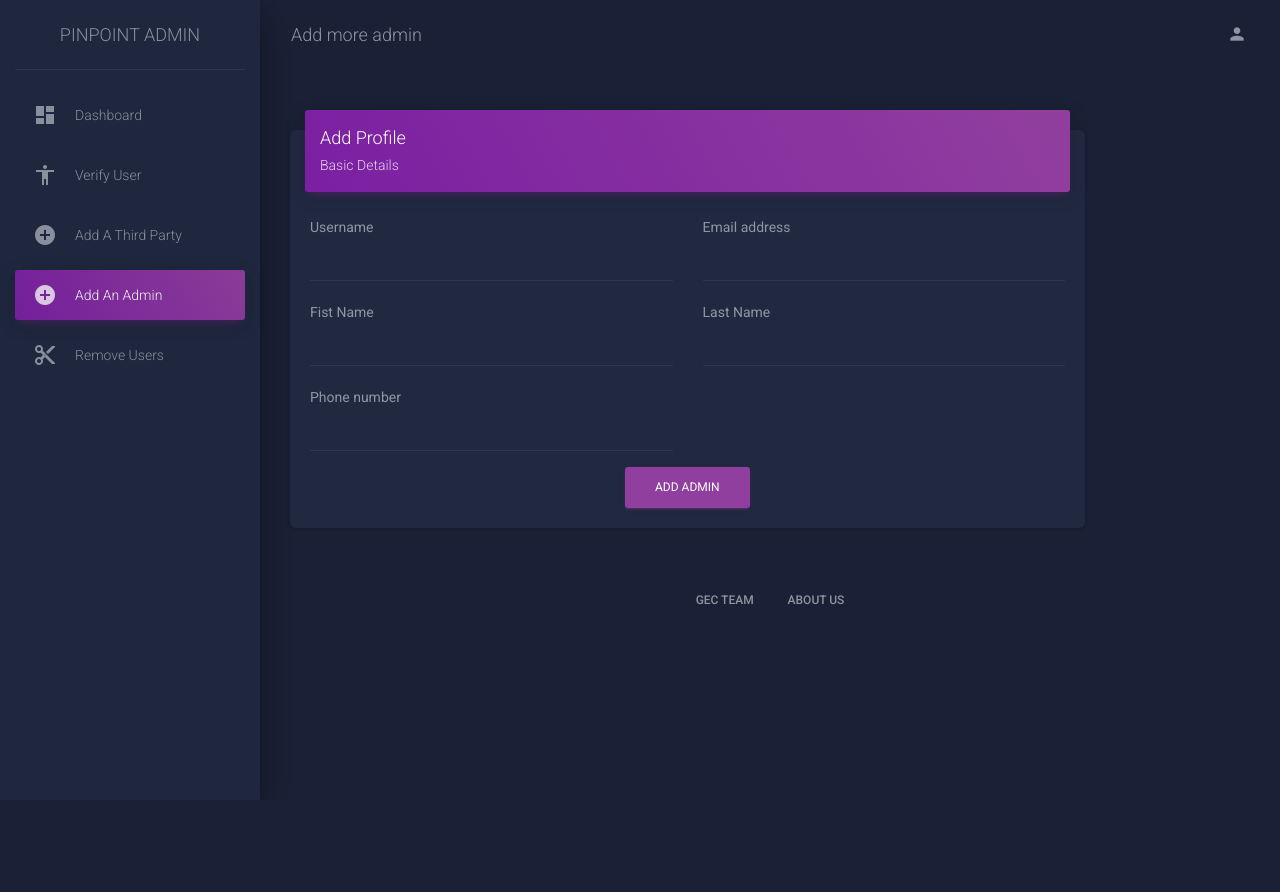
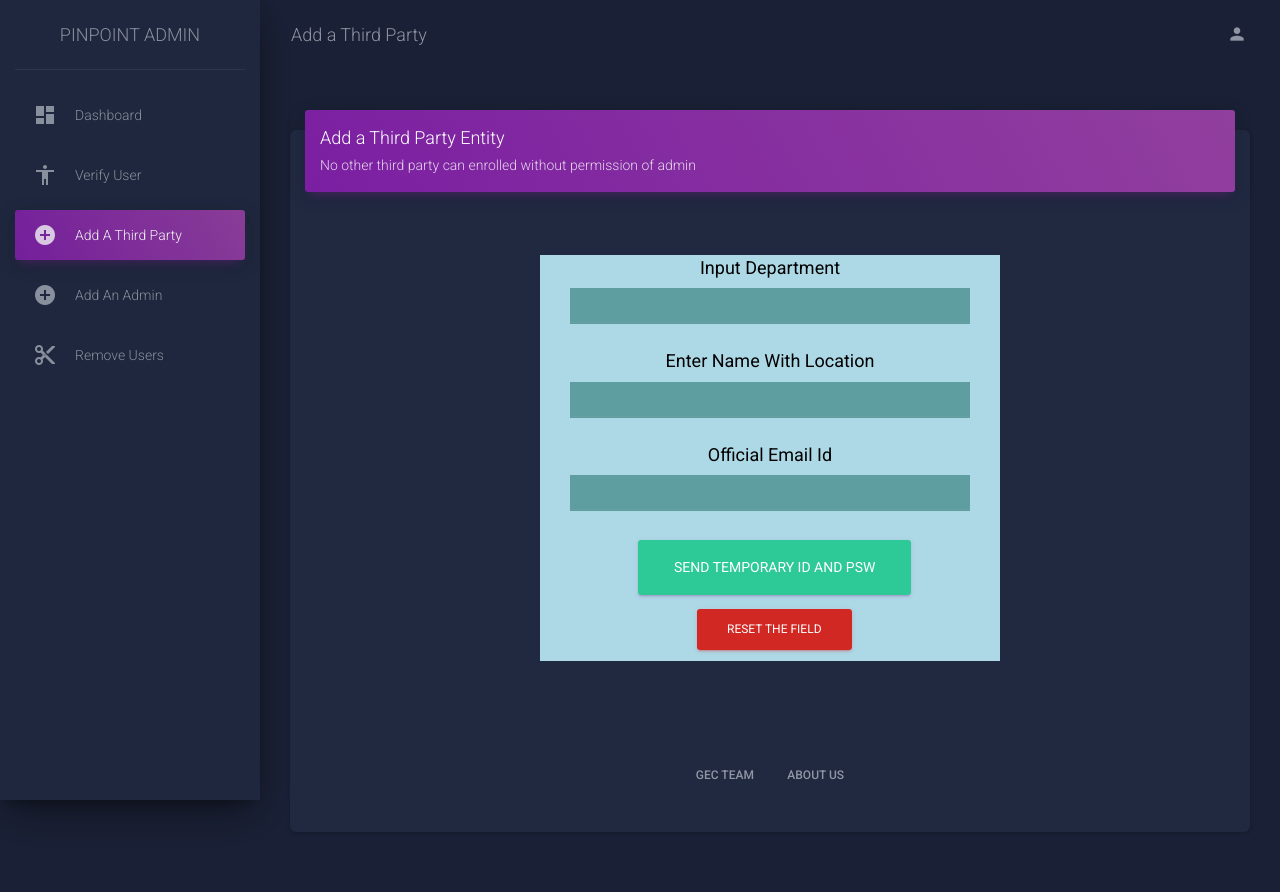
Before and after one commit to vidhya123cse/admin, a Flask app: page /third_party in a window 1280 px wide. Before the commit the page ends 604 px from the top, so only its background shows below. Run offline with Flask 2, Linux system fonts and the light colour scheme; some libraries are stand-ins or nearby versions.

Commit message:
Update add_third.html

```diff
--- a/templates/add_third.html
+++ b/templates/add_third.html
@@ -1,3 +1,4 @@
+
 
 <!DOCTYPE html>
 <html lang="en">
@@ -29,6 +30,7 @@ CSS Just for demo purpose, don't include it in your project
   <link rel= "stylesheet" type= "text/css" href= "{{ url_for('static',filename='demo/demo.css') }}">
 </head>
 
+
 <body class="dark-edition">
   <body class="dark-edition">
     <div class="wrapper ">
@@ -43,7 +45,7 @@ CSS Just for demo purpose, don't include it in your project
       </a></div>
     <div class="sidebar-wrapper">
       <ul class="nav">
-          <li class="nav-item ">
+        <li class="nav-item  ">
           <a class="nav-link " href="/admin">
             <i class="material-icons">dashboard</i>
             <p>Dashboard</p>
@@ -56,13 +58,13 @@ CSS Just for demo purpose, don't include it in your project
           </a>
         </li>
 
-          <li class="nav-item ">
+        <li class="nav-item active">
           <a class="nav-link" href="/third_party">
             <i class="material-icons">add_circle</i>
             <p>Add a Third Party</p>
           </a>
         </li>
-          <li class="nav-item active ">
+        <li class="nav-item ">
           <a class="nav-link" href="/add_admin">
             <i class="material-icons">add_circle</i>
             <p>Add an Admin</p>
@@ -84,7 +86,7 @@ CSS Just for demo purpose, don't include it in your project
       <nav class="navbar navbar-expand-lg navbar-transparent navbar-absolute fixed-top " id="navigation-example">
         <div class="container-fluid">
           <div class="navbar-wrapper">
-            <a class="navbar-brand" href="javascript:void(0)">Add more admin </a>
+            <a class="navbar-brand" href="javascript:void(0)">Add a Third Party</a>
           </div>
 
           <div class="collapse navbar-collapse justify-content-end">
@@ -105,65 +107,41 @@ CSS Just for demo purpose, don't include it in your project
       <!-- End Navbar -->
       <div class="content">
         <div class="container-fluid">
-          <div class="row">
-            <div class="col-md-10">
           <div class="card">
             <div class="card-header card-header-primary">
-                  <h4 class="card-title">Add Profile</h4>
-                  <p class="card-category">Basic Details</p>
+              <h4 class="card-title">Add a Third Party Entity</h4>
+              <p class="card-category">No other third party can enrolled without permission of admin</p>
             </div>
             <div class="card-body">
+              <div id="typography"><br><br>
+                  <center>
+                  <div class="col-md-6" id ="mass" style="background-color: lightblue;">
                   <form>
-                    <div class="row">
+                  <h4><b style="color:black;"></style>Input Department</b>
+                  </h4>
+                  <div class ="container-fluid">
+                  <input type="text"  class="form-control"  id='firstList'  style="background-color:cadetblue;">
 
-                      <div class="col-md-6">
-                        <div class="form-group">
-                          <label class="bmd-label-floating">Username</label>
-                          <input type="text" class="form-control">
-                        </div>
-                      </div>
-                      <div class="col-md-6">
-                        <div class="form-group">
-                          <label class="bmd-label-floating">Email address</label>
-                          <input type="email" class="form-control">
-                        </div>
-                      </div>
-                    </div>
-                    <div class="row">
-                      <div class="col-md-6">
-                        <div class="form-group">
-                          <label class="bmd-label-floating">Fist Name</label>
-                          <input type="text" class="form-control">
-                        </div>
-                      </div>
-                      <div class="col-md-6">
-                        <div class="form-group">
-                          <label class="bmd-label-floating">Last Name</label>
-                          <input type="text" class="form-control">
-                        </div>
-                      </div>
-                    </div>
-                    <div class="row">
-                      <div class="col-md-6">
-                        <div class="form-group">
-                          <label class="bmd-label-floating">Phone number</label>
-                          <input type="text" class="form-control">
-                        </div>
-                      </div>
+
+                   <br>
+                  <h4><b style="color:black;">Enter Name With Location</h4></b>
+                   <input type="text" class="form-control"  id='secondList' name='secondList' style="background-color:cadetblue;">
+                   <br>
+                   <h4><b style="color:black;">Official Email Id</h4></b>
+                   <input type="email"  class="form-control"  id='thirdList'  style="background-color:cadetblue;">
+                   <br>
                   </div>
 
-                    <div class="text-center">
-                    <button type="submit" class="btn btn-primary">Add Admin</button>
-
+                    <div class="text-center"> <button type="button" class="btn btn-primary btn-lg" style="max-width: 300px;margin-left: 10px; background-color:#2dc997; margin-bottom: 10px;"> Send Temporary Id and Psw</button>
+                   <button type="reset" class="btn btn-danger" style="max-width:300px;margin-left: 10px; margin-bottom: 10px;"> Reset The Field
+                            </button></div>
+                          </div>
+                   <br><br><br>
                   </form>
                   </div>
-              </div>
-            </div>
 
+                  </center>
 
-          </div>
-        </div>
-      </div>
       <footer class="footer">
         <div class="container-fluid">
           <nav class="float-centre">
@@ -183,7 +161,7 @@ CSS Just for demo purpose, don't include it in your project
           </nav>
 
       </footer>
-
+     </div></div></div></div></div></div>
     </div>
   </div>
   <script src="https://code.jquery.com/jquery-3.3.1.slim.min.js" integrity="sha384-q8i/X+965DzO0rT7abK41JStQIAqVgRVzpbzo5smXKp4YfRvH+8abtTE1Pi6jizo" crossorigin="anonymous"></script>
```
Lines whose indentation alone changed are shown as unchanged.
